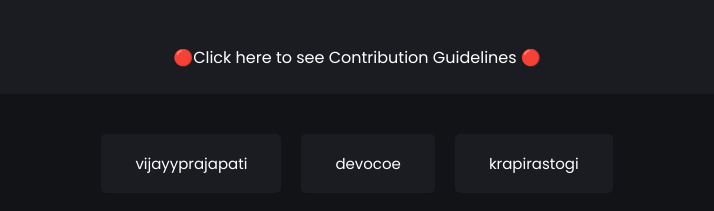
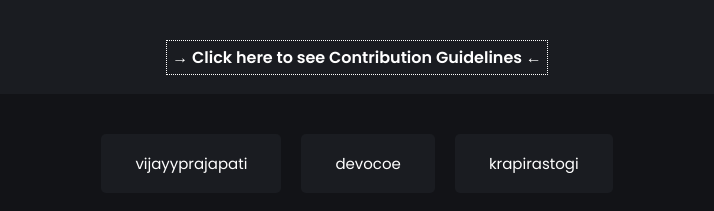
Before and after one commit to vijayyprajapati/Share-Your-Bookmarks, a plain HTML site: page index.html in a window 1280 px wide. Shown: the part 229-440 px from the top of the page, without its empty margins (283-997 px from the left). Drawn offline with Linux system fonts and the light colour scheme.

Commit message:
style: make link more eye-catching

```diff
--- a/index.html
+++ b/index.html
@@ -16,7 +16,7 @@
 
           <p>Add your profile, share your helpful Bookmarks and contribute to the community.</p>
 
-          <a href="./contribution.html" target="_blank"><span>&#128308</span>Click here to see Contribution Guidelines <span>&#128308</span> </a>
+          <a class="contribution_link" href="./contribution.html" target="_blank"><span>&#8594;</span> Click here to see Contribution Guidelines <span>&#8592;</span> </a>
 
       </header>
 
--- a/style.css
+++ b/style.css
@@ -29,6 +29,13 @@ body {
   margin: 0px;
   margin-top: 30px;
 }
+
+.main-header .contribution_link{
+  font-weight: bold;
+  border: 1px dotted #FFF;
+  padding: 5px;
+}
+
 main .showData {
   display: flex;
   align-items: center;
```
